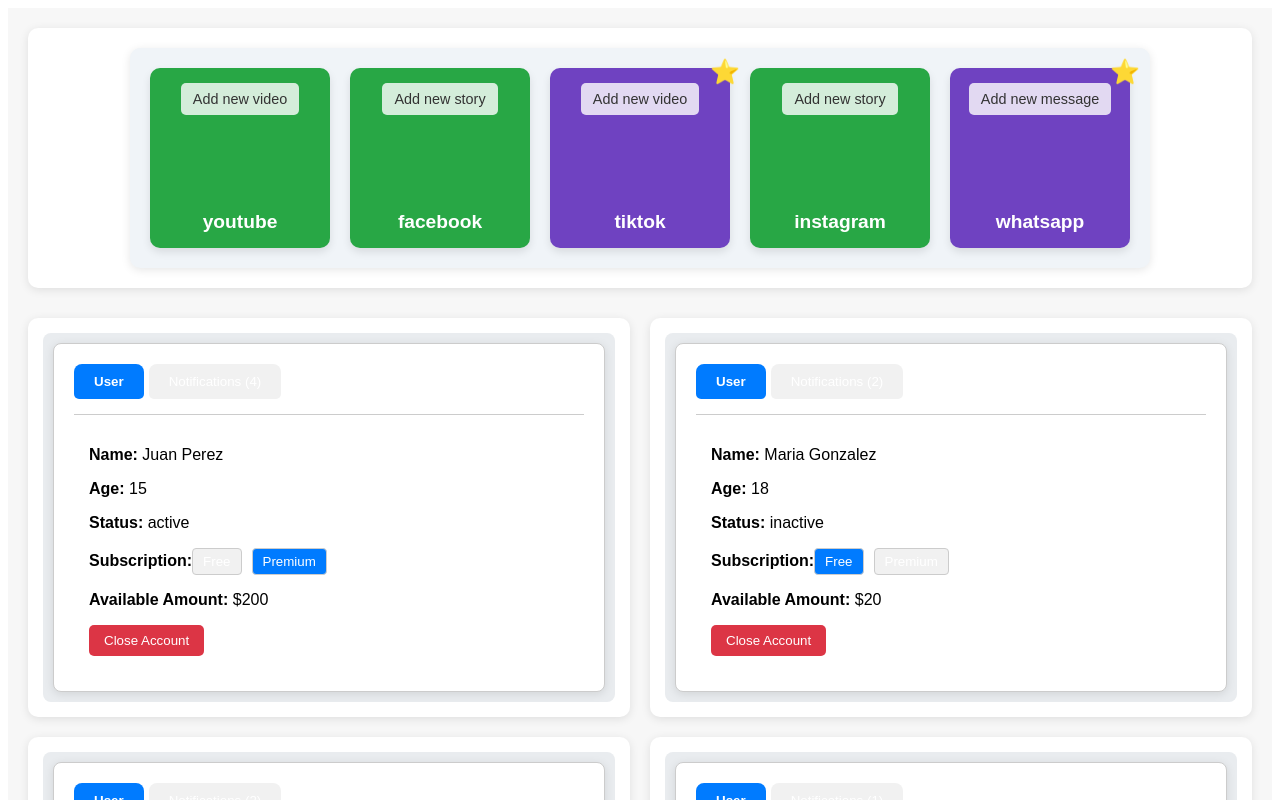
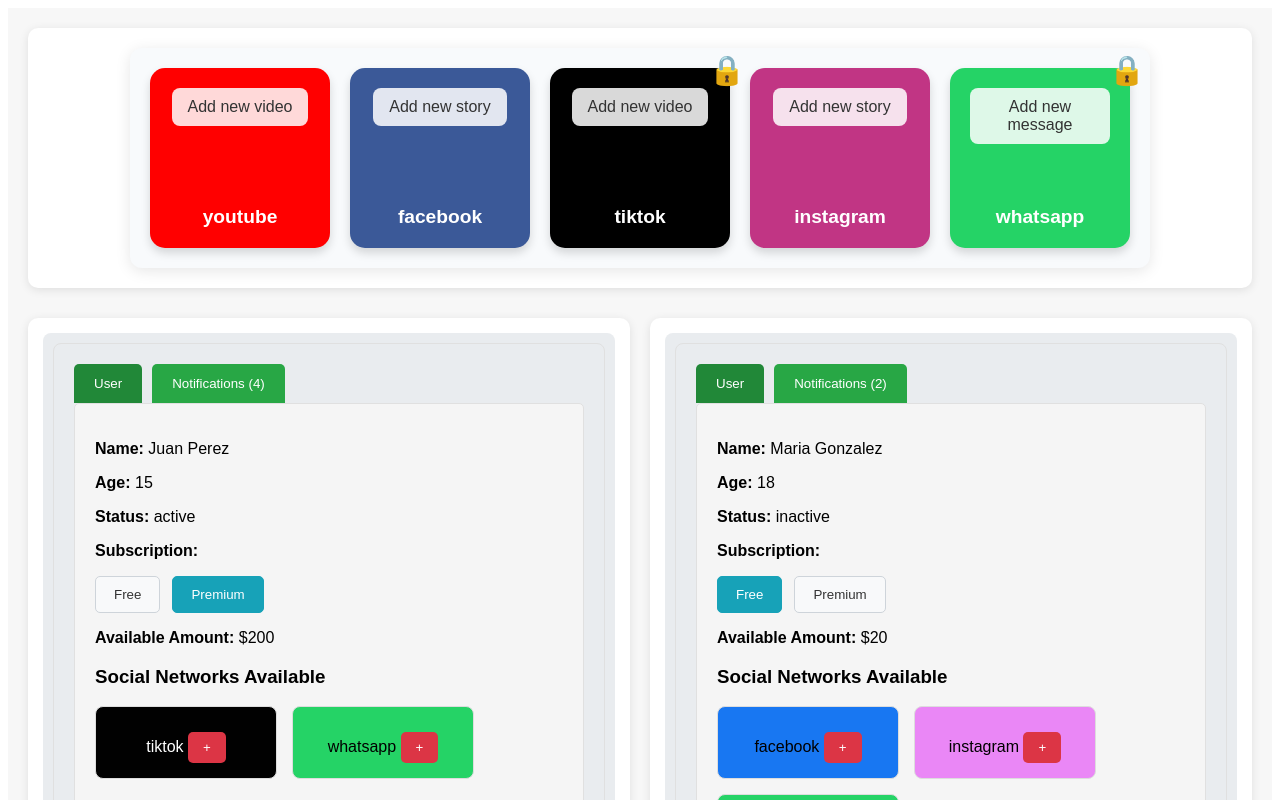
Before and after one commit to PabloAcker/angular-course-2024-PA, an Angular app: page / in a window 1280 px wide. Shown: the top 800 px of the page. Built offline with nearby package versions, Linux system fonts and the light colour scheme.

Commit message:
[21-10-2024] commit final con ultimos cambios y corrección de errores by Acker

```diff
--- a/src/app/app.component.ts
+++ b/src/app/app.component.ts
@@ -3,7 +3,7 @@
 import { SocialNetworksComponent } from './social-networks/social-networks.component';
 import { UserComponent } from './user/user.component';
 import { NotificationComponent } from './notification/notification.component';
-import { data } from './data';
+import { data } from './data'; // Datos de los usuarios y redes sociales
 
 @Component({
   selector: 'app-root',
@@ -13,43 +13,52 @@
   styleUrls: ['./app.component.scss']
 })
 export class AppComponent {
-  users = Object.values(data);
-  title = 'angular-course-2024-pa';
+  title = 'angular-course-2024';
+  users = Object.values(data);  // Cargar los datos de los usuarios desde el archivo data.ts
 
+  // Lógica para manejar las notificaciones de las redes sociales
   handleNewNotification(event: { networkId: number, platform: string }) {
     this.users.forEach(user => {
       if (user.subscriptions.includes(event.networkId)) {
-        if (user.subscriptionType === 'premium' || ![3, 5].includes(event.networkId)) { // Solo premium pueden recibir TikTok y WhatsApp
+        // Lógica para usuarios Free y Premium
+        if (user.subscriptionType === 'premium') {
+          // Si es Premium y está suscrito a una app Premium, le llega la notificación
           user.notifications.push(`${event.platform} added a new ${event.platform === 'whatsapp' ? 'message' : 'video/story'}`);
-          if (user.subscriptionType === 'premium' && [3, 5].includes(event.networkId)) {
+
+          // Si la notificación es de una app Premium (TikTok o WhatsApp), se descuenta $5
+          if ([3, 5].includes(event.networkId)) {
             user.amountAvailable -= 5;
+
+            // Si el saldo llega a 0 o menos, cambiar a Free
             if (user.amountAvailable <= 0) {
-              user.subscriptionType = 'free';  // Cambia a free si no tiene saldo
+              user.subscriptionType = 'free';
+              user.amountAvailable = 0;  // Asegurarse de que no quede saldo negativo
             }
           }
+        } else if (user.subscriptionType === 'free' && ![3, 5].includes(event.networkId)) {
+          // Si es Free y no es una app Premium, recibe notificaciones solo de apps Free
+          user.notifications.push(`${event.platform} added a new ${event.platform === 'whatsapp' ? 'message' : 'video/story'}`);
         }
       }
     });
   }
 
+  // Lógica para cambiar la suscripción del usuario
   handleSubscriptionChange(user: any, type: string) {
-    if (type === 'premium' && user.amountAvailable > 0) {
-      user.subscriptionType = type;
-    } else if (type === 'free') {
-      user.subscriptionType = type;
-    }
+    user.subscriptionType = type;
   }
 
-  handleAddSubscription(user: any, networkId: any) {
-    if (!user.subscriptions.includes(networkId)) {
-      user.subscriptions.push(networkId);
-    }
+  // Lógica para agregar una nueva suscripción
+  handleAddSubscription(user: any, networkId: number) {
+    user.subscriptions.push(networkId);
   }
 
-  handleRemoveSubscription(user: any, networkId: any) {
+  // Lógica para eliminar una suscripción
+  handleRemoveSubscription(user: any, networkId: number) {
     user.subscriptions = user.subscriptions.filter((id: number) => id !== networkId);
   }
 
+  // Lógica para cerrar la cuenta de un usuario
   handleCloseAccount(user: any) {
     user.status = 'inactive';
   }
--- a/src/app/notification/notification.component.html
+++ b/src/app/notification/notification.component.html
@@ -1,4 +1,7 @@
 <h3>Notifications ({{ notifications.length }})</h3>
+
 <div *ngFor="let notification of notifications" class="notification">
+
   {{ notification }}
+
 </div>
--- a/src/app/notification/notification.component.scss
+++ b/src/app/notification/notification.component.scss
@@ -1,6 +1,11 @@
 .notification {
+
     padding: 10px;
+
     background-color: #f4f4f4;
+
     margin-bottom: 10px;
+
     border-radius: 5px;
+
   }
--- a/src/app/social-networks/social-networks.component.html
+++ b/src/app/social-networks/social-networks.component.html
@@ -1,12 +1,14 @@
 <div class="social-network-grid">
-    <div *ngFor="let socialNetwork of socialNetworks" [style.background-color]="getNetworkColor(socialNetwork)" class="network-item">
-      <!-- Si es premium, mostramos la estrella -->
-      <span *ngIf="socialNetwork.platformType === 'premium'" class="premium-star">⭐</span>
+  <div *ngFor="let socialNetwork of socialNetworks" [ngStyle]="{'background-color': getNetworkColor(socialNetwork)}" class="network-item">
+    <!-- Cambiar el ícono si la plataforma es premium -->
+    <span *ngIf="socialNetwork.platformType === 'premium'" class="premium-icon">🔒</span>
 
     <!-- Botón para agregar nueva notificación -->
     <button class="add-btn" (click)="addNotification(socialNetwork)">
       Add new {{ socialNetwork.type }}
     </button>
+
+    <!-- Mostrar el nombre de la plataforma -->
     <div class="platform-name">{{ socialNetwork.platform }}</div>
   </div>
 </div>
--- a/src/app/social-networks/social-networks.component.scss
+++ b/src/app/social-networks/social-networks.component.scss
@@ -1,54 +1,54 @@
 .social-network-grid {
   display: flex;
-    flex-wrap: wrap;  // Para que los elementos ocupen múltiples filas si es necesario
+  flex-wrap: wrap;
   gap: 20px;
   justify-content: center;
   padding: 20px;
-    background-color: #f0f4f8;  // Fondo suave para diferenciar la sección
-    border-radius: 10px;
-    box-shadow: 0 2px 10px rgba(0, 0, 0, 0.1);
+  background-color: #f8fafc;  // Color de fondo diferente
+  border-radius: 12px;
+  box-shadow: 0 3px 15px rgba(0, 0, 0, 0.1);
 }
 
 .network-item {
-    width: 150px;
-    height: 150px;
-    border-radius: 10px;
-    box-shadow: 0 4px 8px rgba(0, 0, 0, 0.1);
-    padding: 15px;
+  width: 140px;
+  height: 140px;
+  border-radius: 15px;
+  box-shadow: 0 5px 10px rgba(0, 0, 0, 0.15);
+  padding: 20px;
   position: relative;
   color: white;
   display: flex;
   flex-direction: column;
   justify-content: space-between;
   align-items: center;
-    transition: transform 0.3s ease;
+  transition: transform 0.3s ease-in-out;
 
   &:hover {
-      transform: translateY(-5px);  // Efecto de hover
+    transform: translateY(-7px);  // Efecto hover más pronunciado
   }
 }
 
-  .premium-star {
+.premium-icon {
   position: absolute;
-    top: -10px;
-    right: -10px;
-    font-size: 1.5rem;
-    color: gold;
+  top: -15px;
+  right: -15px;
+  font-size: 1.8rem;
+  color: #FFD700;  // Cambiar el color a dorado para ícono de premium
 }
 
 .add-btn {
-    background-color: rgba(255, 255, 255, 0.8);  // Fondo semitransparente
+  background-color: rgba(255, 255, 255, 0.85);  // Fondo semitransparente
   border: none;
   color: #333;
-    padding: 8px 12px;
-    border-radius: 5px;
+  padding: 10px 16px;
+  border-radius: 8px;
   cursor: pointer;
-    font-size: 0.9rem;
+  font-size: 1rem;
   transition: background-color 0.3s ease, color 0.3s ease;
 
   &:hover {
     background-color: #ffffff;
-      color: #007bff;  // Cambiar el color al hacer hover
+    color: #0056b3;  // Cambiar color al hacer hover
   }
 }
 
--- a/src/app/social-networks/social-networks.component.ts
+++ b/src/app/social-networks/social-networks.component.ts
@@ -1,26 +1,39 @@
 import { Component, Output, EventEmitter } from '@angular/core';
 import { CommonModule } from '@angular/common';
-import { socialNetworks } from '../data';
+import { socialNetworks } from '../data';  // Importar correctamente los datos desde data.ts
 
 @Component({
-  selector: 'app-social-networks',
+  selector: 'app-social-networks',  // Asegúrate de que el selector sea correcto
   standalone: true,
   imports: [CommonModule],
   templateUrl: './social-networks.component.html',
   styleUrls: ['./social-networks.component.scss']
 })
 export class SocialNetworksComponent {
-  socialNetworks = socialNetworks;
+  socialNetworks = socialNetworks;  // Asignar los datos de redes sociales
 
-  @Output() newNotification = new EventEmitter<{ networkId: number, platform: string }>();  // Definir el Output correctamente
+  @Output() newNotification = new EventEmitter<{ networkId: number, platform: string }>();  // Emitir un evento para la nueva notificación
 
-  // Método para emitir la notificación
+  // Método para agregar una notificación
   addNotification(socialNetwork: any) {
     this.newNotification.emit({ networkId: socialNetwork.id, platform: socialNetwork.platform });
   }
 
-  // Método para obtener el color de fondo basado en si es premium o free
+  // Método para asignar colores a las plataformas sociales
   getNetworkColor(socialNetwork: any): string {
-    return socialNetwork.platformType === 'premium' ? '#6f42c1' : '#28a745';
+    switch (socialNetwork.platform) {
+      case 'youtube':
+        return '#FF0000';
+      case 'facebook':
+        return '#3b5998';
+      case 'instagram':
+        return '#C13584';
+      case 'tiktok':
+        return '#000000';
+      case 'whatsapp':
+        return '#25D366';
+      default:
+        return '#ddd';  // Color por defecto
+    }
   }
 }
--- a/src/app/user/user.component.html
+++ b/src/app/user/user.component.html
@@ -1,56 +1,52 @@
 <div class="tab-container">
-    <!-- Contenedor de pestañas -->
   <div class="tabs">
-      <button
-        class="tab-btn"
-        [class.active]="activeTab === 'user'"
-        (click)="setActiveTab('user')"
-      >
-        User
-      </button>
-      <button
-        class="tab-btn"
-        [class.active]="activeTab === 'notifications'"
-        (click)="setActiveTab('notifications')"
-      >
-        Notifications ({{ user.notifications.length }})
-      </button>
+    <button class="tab-btn" [class.active]="activeTab === 'user'" (click)="setActiveTab('user')">User</button>
+    <button class="tab-btn" [class.active]="activeTab === 'notifications'" (click)="setActiveTab('notifications')">Notifications ({{ user.notifications.length }})</button>
   </div>
 
-    <!-- Contenido de la pestaña activa -->
   <div class="tab-content">
-      <!-- Información del usuario -->
+    <!-- Pestaña User -->
     <div *ngIf="activeTab === 'user'">
       <p><strong>Name:</strong> {{ user.name }}</p>
       <p><strong>Age:</strong> {{ user.age }}</p>
       <p><strong>Status:</strong> {{ user.status }}</p>
 
-        <p><strong>Subscription:</strong>
-          <!-- Botones para cambiar el tipo de suscripción -->
-          <button
-            [class.active]="user.subscriptionType === 'free'"
-            (click)="changeSubscription('free')"
-            class="subscription-btn"
-          >
-            Free
-          </button>
-          <button
-            [class.active]="user.subscriptionType === 'premium'"
-            (click)="changeSubscription('premium')"
-            class="subscription-btn"
-            [disabled]="user.amountAvailable <= 0"
-          >
-            Premium
-          </button>
-        </p>
+      <p><strong>Subscription:</strong></p>
+      <div class="subscription-buttons">
+        <button [class.active]="user.subscriptionType === 'free'" (click)="changeSubscription('free')" class="subscription-btn">Free</button>
+        <button [class.active]="user.subscriptionType === 'premium'" (click)="changeSubscription('premium')" class="subscription-btn" [disabled]="user.amountAvailable <= 0">Premium</button>
+      </div>
 
       <p><strong>Available Amount:</strong> ${{ user.amountAvailable }}</p>
 
-        <!-- Botón de cerrar cuenta -->
-        <button (click)="closeAccount()">Close Account</button>
+      <!-- Redes sociales no suscritas -->
+      <div class="social-networks">
+        <h3>Social Networks Available</h3>
+        <div class="network-list">
+          <div *ngFor="let network of getAvailableNetworks()"
+               [ngClass]="{'network-card': true, 'tiktok': network.platform === 'tiktok', 'youtube': network.platform === 'youtube', 'facebook': network.platform === 'facebook', 'instagram': network.platform === 'instagram', 'whatsapp': network.platform === 'whatsapp'}">
+            {{ network.platform }}
+            <button (click)="addSubscription(network.id)" class="add-btn">+</button>
+          </div>
+        </div>
       </div>
 
-      <!-- Notificaciones solo visibles cuando la pestaña 'notifications' está activa -->
+      <!-- Redes sociales suscritas -->
+      <div class="subscriptions">
+        <h3>Subscriptions</h3>
+        <div class="network-list">
+          <div *ngFor="let network of getSubscribedNetworks()"
+               [ngClass]="{'network-card': true, 'tiktok': network.platform === 'tiktok', 'youtube': network.platform === 'youtube', 'facebook': network.platform === 'facebook', 'instagram': network.platform === 'instagram', 'whatsapp': network.platform === 'whatsapp'}">
+            {{ network.platform }}
+            <button (click)="removeSubscription(network.id)" class="remove-btn">x</button>
+          </div>
+        </div>
+      </div>
+
+      <button (click)="closeAccount()" class="close-account-btn">Close Account</button>
+    </div>
+
+    <!-- Pestaña Notifications -->
     <div *ngIf="activeTab === 'notifications'">
       <p *ngFor="let notification of user.notifications">{{ notification }}</p>
     </div>
--- a/src/app/user/user.component.scss
+++ b/src/app/user/user.component.scss
@@ -1,71 +1,129 @@
 .tab-container {
-    border: 1px solid #ccc;
+  border: 1px solid #e0e0e0;
+  padding: 20px;
   border-radius: 8px;
-    background-color: #fff;
-    padding: 20px;
-    box-shadow: 0 2px 10px rgba(0, 0, 0, 0.1);
 }
 
 .tabs {
   display: flex;
-    margin-bottom: 15px;
 }
 
 .tab-btn {
-    background-color: #f1f1f1;
+  background-color: #28a745;
+  color: white;
   border: none;
-    padding: 10px 20px;
+  padding: 12px 20px;
+  margin-right: 10px;
   cursor: pointer;
-    margin-right: 5px;
-    border-top-left-radius: 8px;
-    border-top-right-radius: 8px;
-    transition: background-color 0.3s ease;
-  }
-
-  .tab-btn:hover {
-    background-color: #ddd;
+  border-radius: 5px 5px 0 0;
 }
 
 .tab-btn.active {
-    background-color: #007bff;
-    color: white;
-    font-weight: bold;
+  background-color: #218838;
 }
 
 .tab-content {
-    padding: 15px;
-    border-top: 1px solid #ccc;
+  border: 1px solid #e0e0e0;
+  padding: 20px;
+  border-radius: 5px;
+  background-color: #f5f5f5;
 }
 
-  button {
-    background-color: #dc3545;
-    color: white;
-    padding: 8px 15px;
-    border: none;
+.subscription-buttons {
+  display: flex;
+  gap: 12px;
+}
+
+.subscription-btn {
+  background-color: #f8f9fa;
+  color: #333;
+  border: 1px solid #ced4da;
+  padding: 10px 18px;
   border-radius: 5px;
   cursor: pointer;
 }
 
-  button:hover {
+.subscription-btn.active {
+  background-color: #17a2b8;
+  color: white;
+  border-color: #17a2b8;
+}
+
+.subscription-btn:disabled {
+  background-color: #6c757d;
+  color: #e0e0e0;
+  cursor: not-allowed;
+}
+
+.network-list {
+  display: flex;
+  flex-wrap: wrap;
+  gap: 15px;
+}
+
+.network-card {
+  background-color: #e9ecef;
+  border: 1px solid #ddd;
+  padding: 15px;
+  border-radius: 8px;
+  width: 150px;
+  text-align: center;
+  position: relative;
+  color: black;
+}
+
+.network-card.tiktok {
+  background-color: #010101;
+  color: white;
+}
+
+.network-card.youtube {
+  background-color: #FF0000;
+}
+
+.network-card.facebook {
+  background-color: #1877f2;
+}
+
+.network-card.instagram {
+  background-color: #ea87f6;
+}
+
+.network-card.whatsapp {
+  background-color: #25D366;
+}
+
+.add-btn, .remove-btn {
+  background-color: #dc3545;
+  color: white;
+  border: none;
+  padding: 8px 15px;
+  border-radius: 5px;
+  cursor: pointer;
+  margin-top: 10px;
+}
+
+.add-btn:hover {
   background-color: #c82333;
 }
 
-  .subscription-btn {
-    padding: 5px 10px;
-    margin-right: 10px;
-    border-radius: 4px;
-    border: 1px solid #ccc;
-    cursor: pointer;
-    background-color: #f1f1f1;
-    transition: background-color 0.3s ease;
+.remove-btn {
+  background-color: #ffc107;
 }
 
-  .subscription-btn.active {
-    background-color: #007bff;
-    color: white;
+.remove-btn:hover {
+  background-color: #e0a800;
 }
 
-  .subscription-btn:disabled {
-    background-color: #e0e0e0;
-    cursor: not-allowed;
+.close-account-btn {
+  background-color: #dc3545;
+  color: white;
+  padding: 12px 25px;
+  border: none;
+  border-radius: 8px;
+  cursor: pointer;
 }
+
+.close-account-btn:hover {
+  background-color: #c82333;
+}
--- a/src/app/user/user.component.ts
+++ b/src/app/user/user.component.ts
@@ -1,5 +1,6 @@
 import { Component, Input, Output, EventEmitter } from '@angular/core';
 import { CommonModule } from '@angular/common';
+import { socialNetworks } from '../data';  // Asegúrate de importar el archivo correcto de data
 
 @Component({
   selector: 'app-user',
@@ -9,30 +10,57 @@
   styleUrls: ['./user.component.scss'],
 })
 export class UserComponent {
-  @Input() user: any;  // Recibe la información del usuario
+  @Input() user: any;
   @Output() onCloseAccount = new EventEmitter<void>();
   @Output() onChangeSubscription = new EventEmitter<string>();
+  @Output() onAddSubscription = new EventEmitter<number>();
+  @Output() onRemoveSubscription = new EventEmitter<number>();
 
-  activeTab: string = 'user';  // Tab inicial es la del usuario
+  activeTab: string = 'user';
+  socialNetworks = socialNetworks;
 
-  // Cambia la pestaña activa
+  // Colores asociados a las redes sociales
+  networkColors: { [key: string]: string } = {
+    youtube: '#FF0000',
+    facebook: '#3b5998',
+    instagram: '#C13584',
+    tiktok: '#000000',
+    whatsapp: '#25D366',
+  };
+
   setActiveTab(tab: string) {
     this.activeTab = tab;
   }
 
-  // Cambiar el tipo de suscripción
   changeSubscription(type: string) {
     if (type === 'premium' && this.user.amountAvailable <= 0) {
       alert('You do not have enough funds to upgrade to Premium');
       return;
     }
-
-    this.user.subscriptionType = type;
     this.onChangeSubscription.emit(type);
   }
 
-  // Cierra la cuenta del usuario
+  addSubscription(networkId: number) {
+    this.onAddSubscription.emit(networkId);
+  }
+
+  removeSubscription(networkId: number) {
+    this.onRemoveSubscription.emit(networkId);
+  }
+
   closeAccount() {
     this.onCloseAccount.emit();
   }
+
+  getAvailableNetworks() {
+    return this.socialNetworks.filter(sn => !this.user.subscriptions.includes(sn.id));
+  }
+
+  getSubscribedNetworks() {
+    return this.socialNetworks.filter(sn => this.user.subscriptions.includes(sn.id));
+  }
+
+  getNetworkColor(platform: string): string {
+    return this.networkColors[platform] || '#ddd';
+  }
 }
```
Also changed, not shown: src/app/notification/notification.component.ts (+12 -0 lines), src/app/app.component.html (line endings or trailing spaces), src/app/app.component.scss (indentation only). Lines whose indentation alone changed are shown as unchanged.
